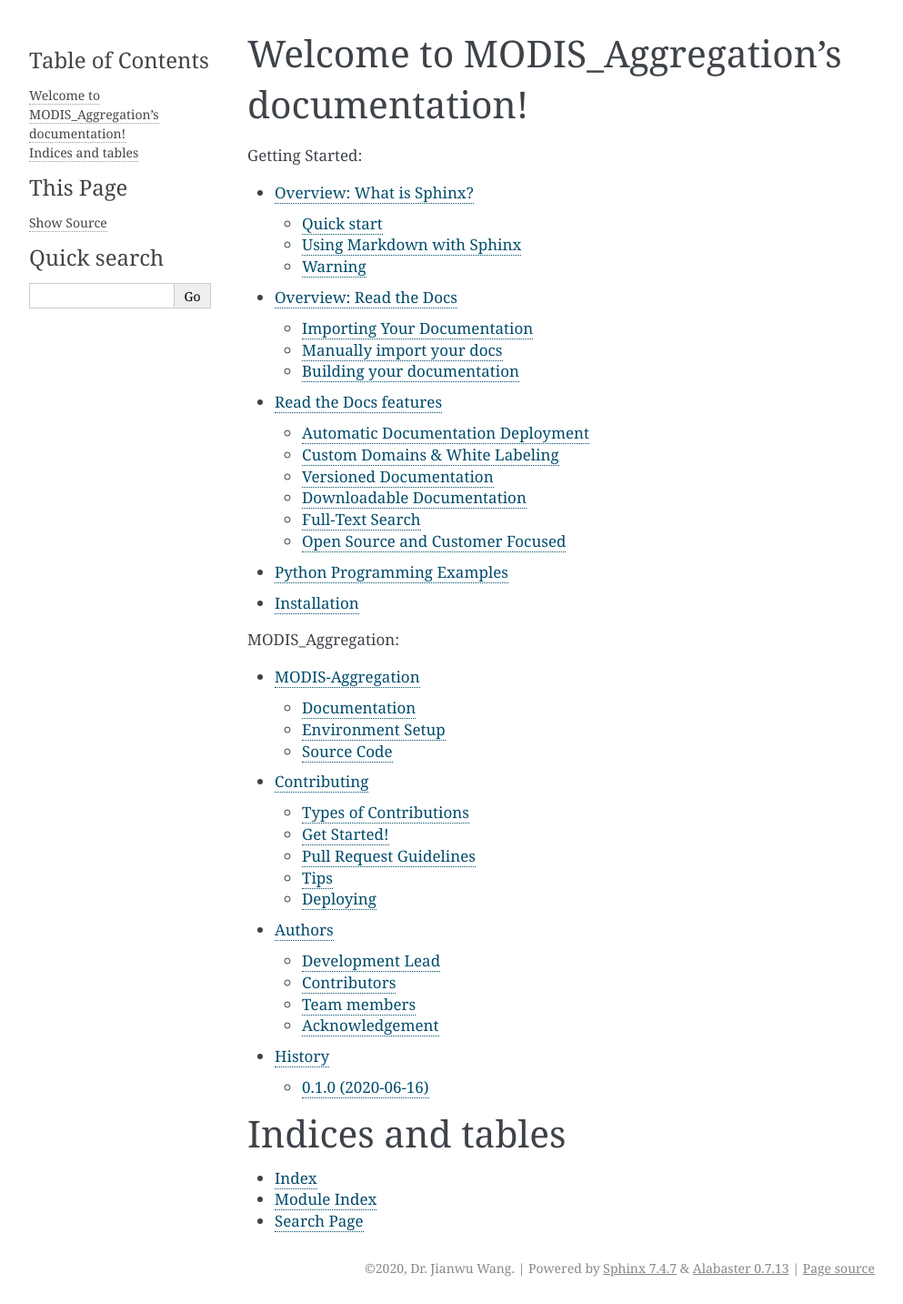
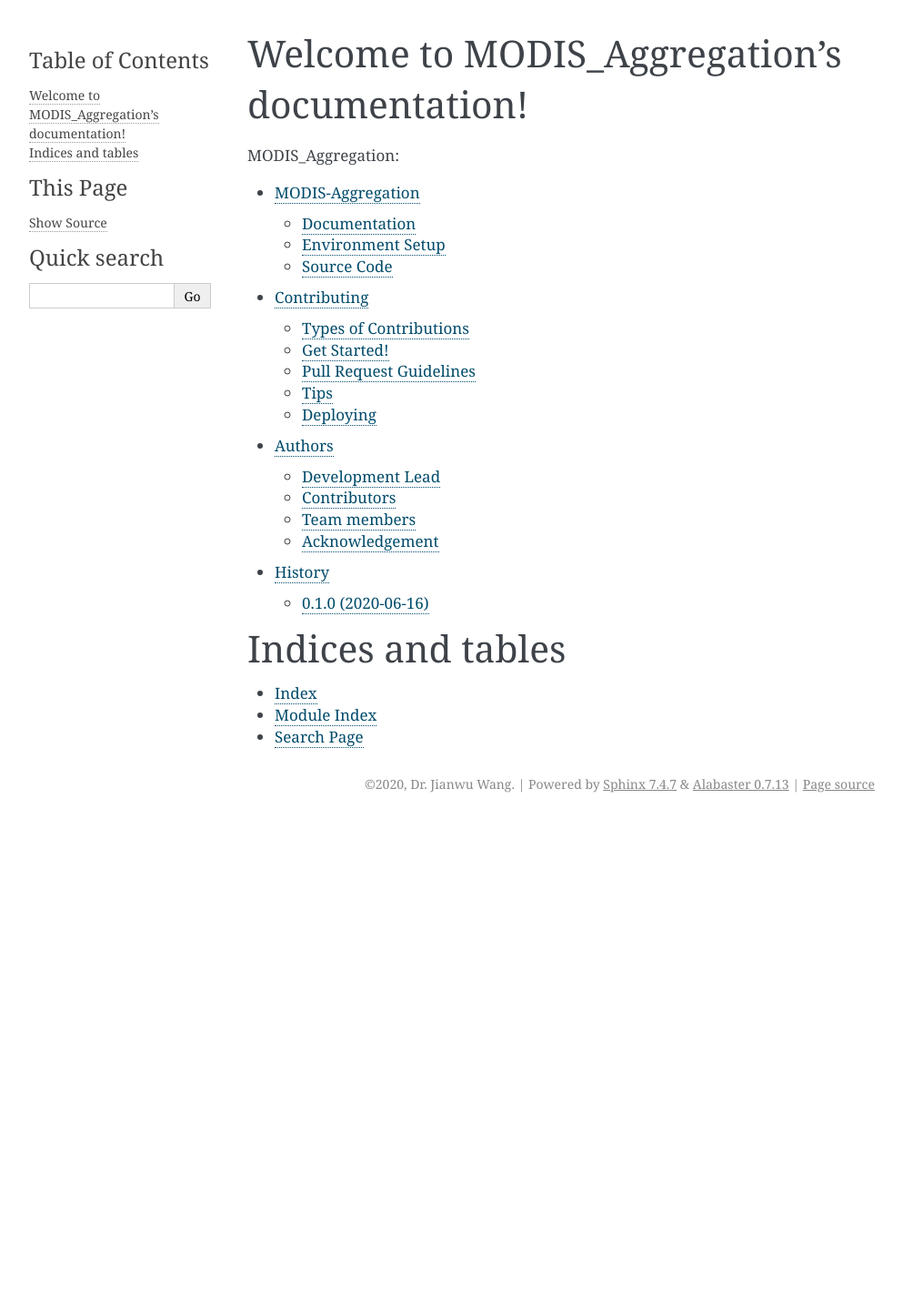
Before and after one commit to sdeshpa1/MODIS_Aggregation, a Sphinx documentation site: the page built from docs/source/index.rst, in a window 1280 px wide. Shown: the whole page at 91% size, without its empty margins (148-1141 px from the left). Built offline with Sphinx 7.4.7, drawn with Linux system fonts in a browser that asks for light colours; pages that are not in the unit, such as notebooks, are missing from menus; after the commit the page ends 901 px from its top, so only the background shows below that; part of the change alters nothing that is shown.

```diff
--- a/docs/source/conf.py
+++ b/docs/source/conf.py
@@ -30,8 +30,18 @@ release = '0.0.1'
 # Add any Sphinx extension module names here, as strings. They can be
 # extensions coming with Sphinx (named 'sphinx.ext.*') or your custom
 # ones.
-extensions = ['nbsphinx'
+extensions = [
+    'sphinx.ext.mathjax'
+    'nbsphinx'
 ]
+
+# I execute the notebooks manually in advance. If notebooks test the code,
+# they should be run at build time.
+nbsphinx_execute = 'never'
+nbsphinx_allow_errors = True
+
+# Add type of source files
+source_suffix = ['.rst', '.md', '.ipynb']
 
 # Add any paths that contain templates here, relative to this directory.
 templates_path = ['_templates']
--- a/docs/source/index.rst
+++ b/docs/source/index.rst
@@ -2,6 +2,7 @@ Welcome to MODIS_Aggregation's documentation!
 =============================================
 .. toctree::
    :maxdepth: 2
+   :hidden:
    :caption: Getting Started:
 
    SPHINX.rst
```
